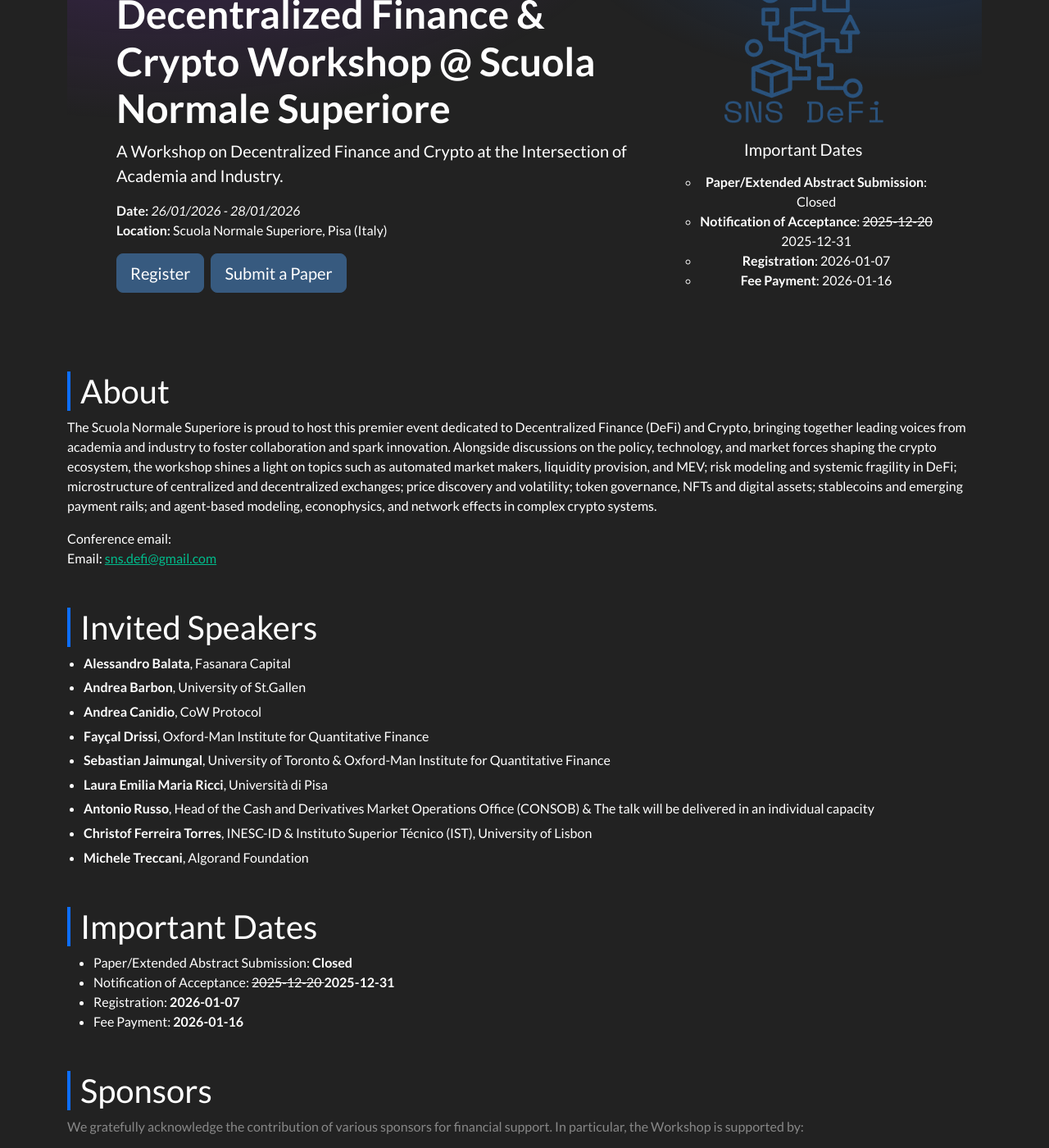
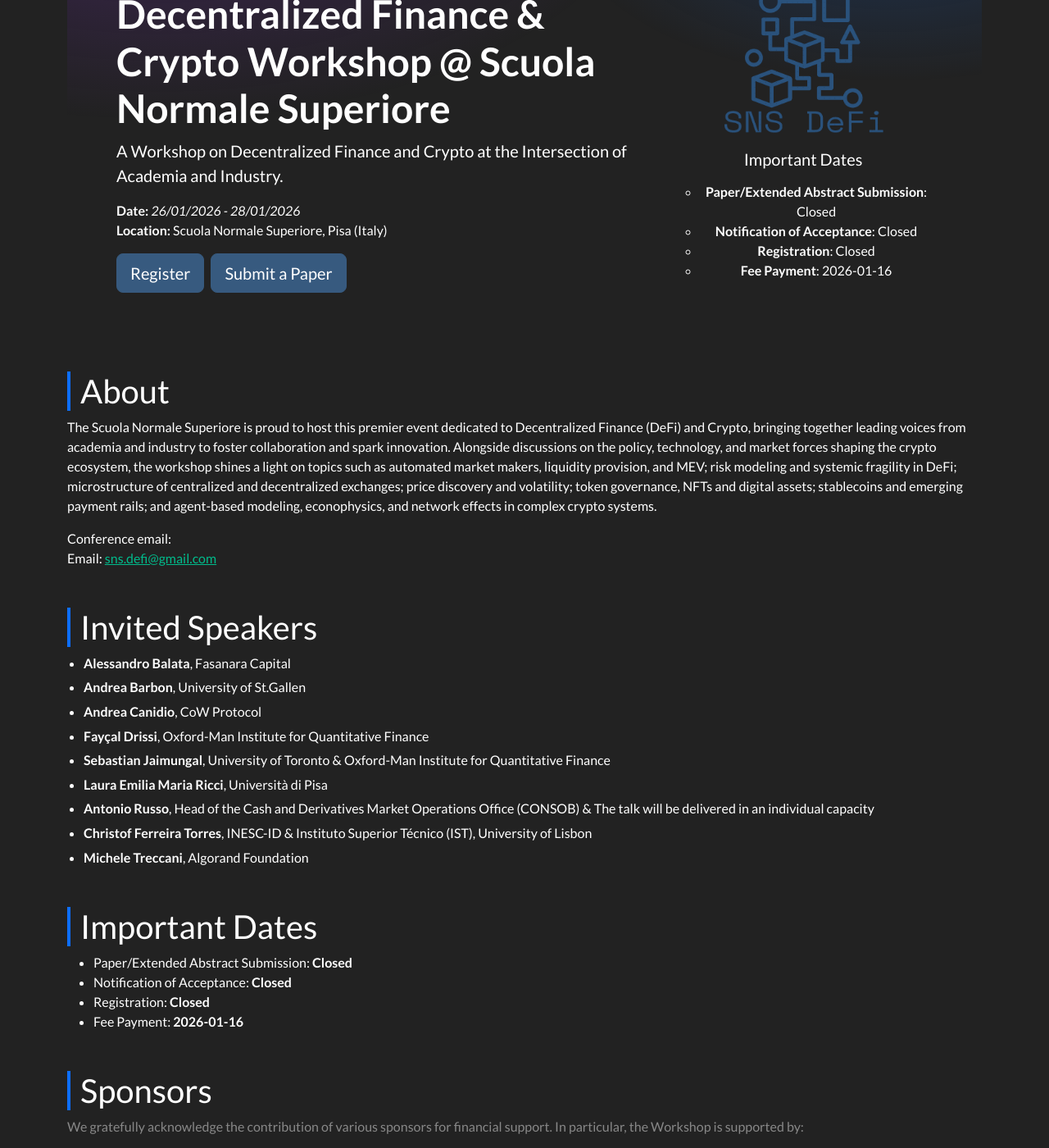
Before and after one commit to sns-defi/sns-defi.github.io, a Jekyll site: the page built from index.md, in a window 1280 px wide and 1400 px high, scrolled down 209 px. Shown: the whole window at 82% size. Built offline with Jekyll 4.4.1, drawn with Linux system fonts in a browser that asks for light colours; nearby versions of some CDN libraries.

Commit message:
Update deadlines.yml

```diff
--- a/_data/deadlines.yml
+++ b/_data/deadlines.yml
@@ -10,10 +10,12 @@
     2025-12-20
   date: |
     2025-12-31
+  text: "Closed"
 
 - name: "Registration"
   date: |
     2026-01-07
+  text: "Closed"
 
 - name: "Fee Payment"
   date: |
```
